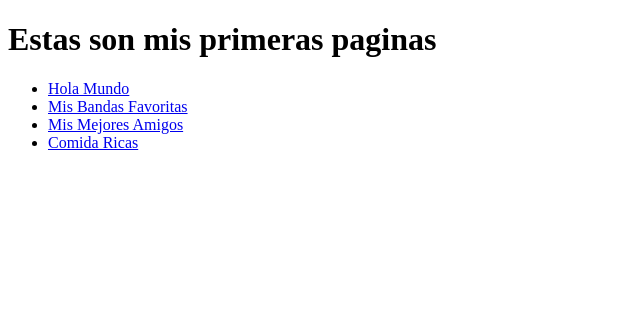
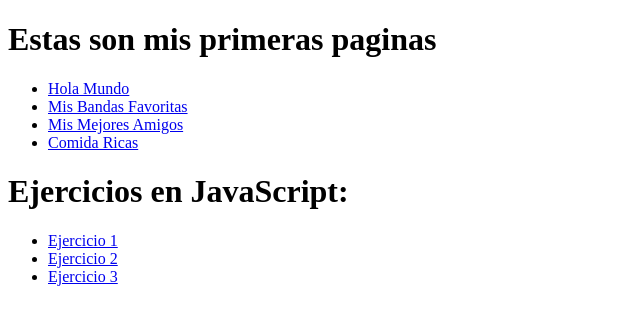
Before and after one commit to leandrk1/Sistemadecontrol, a plain HTML site: page index.html in a window 1280 px wide. Shown: the whole page, without its empty margins (0-640 px from the left). Drawn offline with Linux system fonts and the light colour scheme.

Commit message:
Update index.html

```diff
--- a/index.html
+++ b/index.html
@@ -4,7 +4,7 @@
 	<title>Mi paginas web</title>
 </head>
 <body>
-	<h1>Estas son mis primeras paginas</h1>
+	<p> <h1>Estas son mis primeras paginas</h1> </p>
 	<ul>
 		<li>
 			<a href="paginas/HOLAMUNDO.html">Hola Mundo</a>
@@ -19,5 +19,18 @@
 		<a href="paginas/comidasfavoritasdeunrockstar.html"> Comida Ricas </a>
 		</li>
 	</ul>
+	<h1> Ejercicios en JavaScript: </h1>
+	<ul>
+		<li>
+			<a href="javascript/Placement1.html">Ejercicio 1</a>
+		</li>
+		<li>
+			<a href="javascript/Placement2.html">Ejercicio 2</a>
+		</li>
+		<li>
+		<a href="javascript/Placement3.html"> Ejercicio 3 </a>
+		</li>
+
+	</ul>
 </body>
 </html>
```
